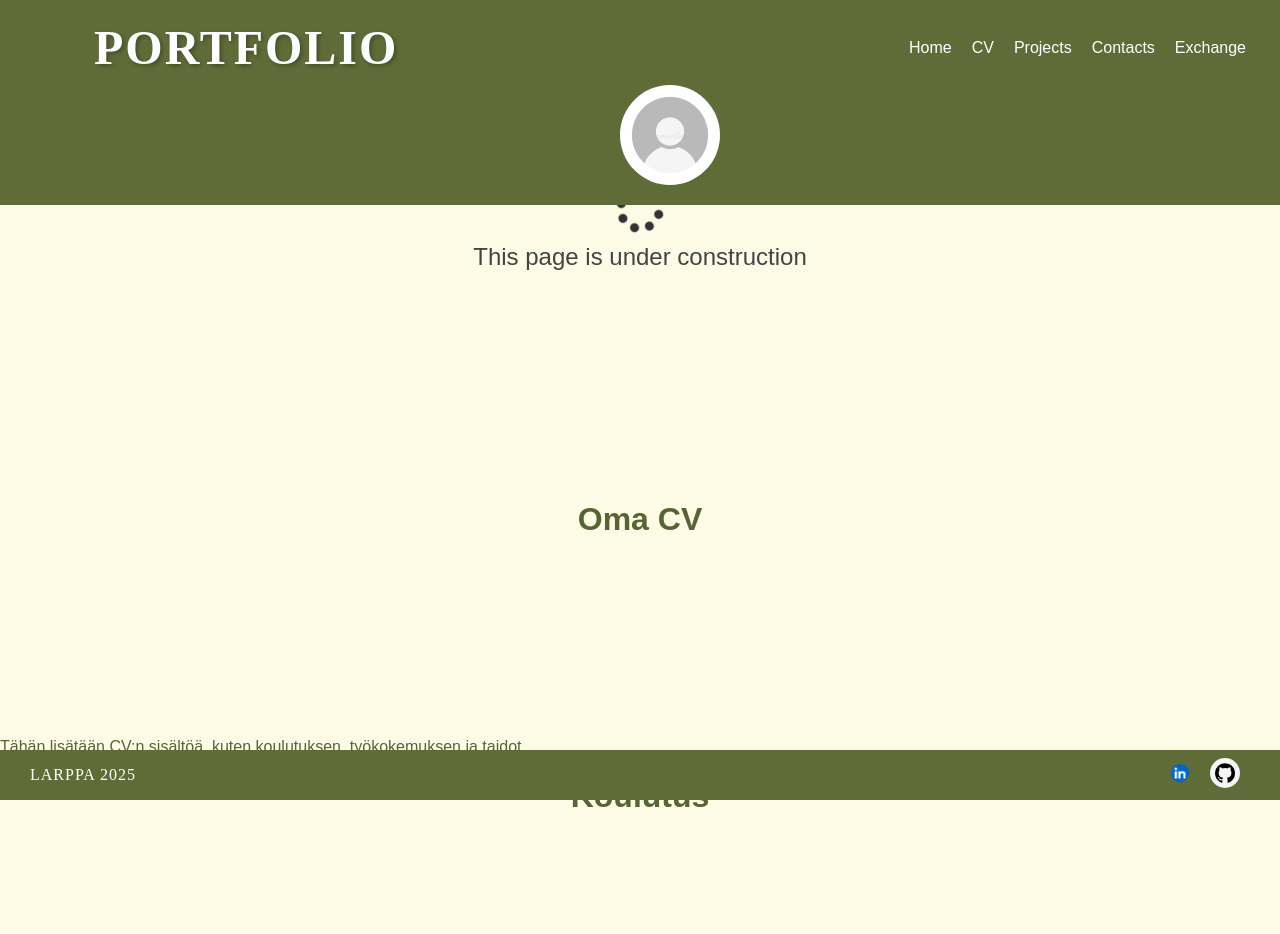
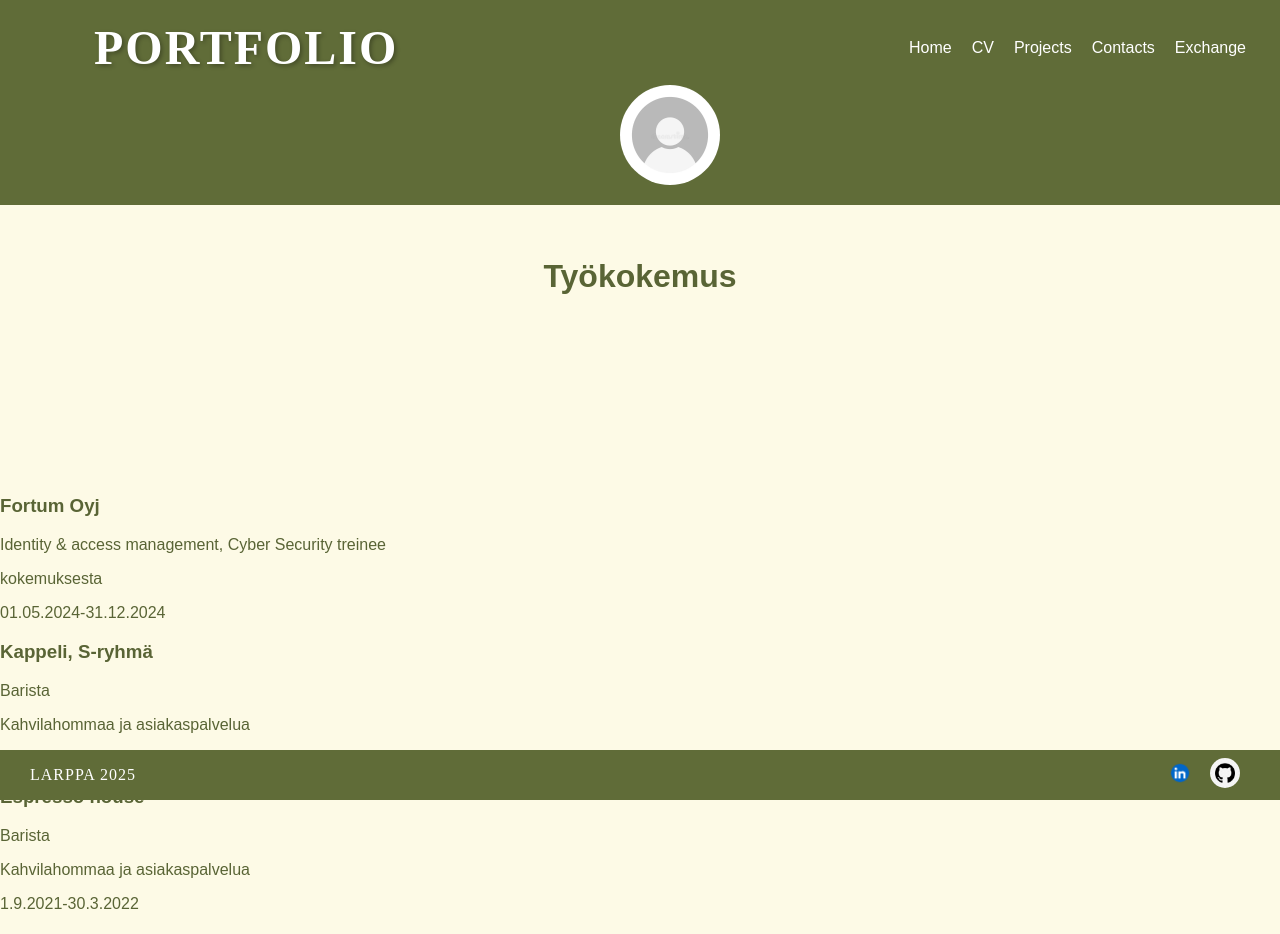
Before and after one commit to lehtio/portfolio, a React (Vite) app in the folder portfolio/: page /cv in a window 1280 px wide. Shown: the top 934 px of the page. Built offline with nearby package versions, Linux system fonts and the light colour scheme.

Commit message:
yksinkertainen listaus työkokemuksesta ilman css korjaamista

```diff
--- a/portfolio/src/App.css
+++ b/portfolio/src/App.css
@@ -8,5 +8,5 @@ body {
 }
 
 .main-content {
-  padding-top: 200px;
+  padding-top: 2o0px;
 }
--- /dev/null
+++ b/portfolio/src/components/Tyokokemus.jsx
@@ -0,0 +1,46 @@
+import React from 'react';
+import { Link } from "react-router-dom"; // React Router käyttöön
+
+const tyokokemus = [
+  {
+    workplace: "Fortum Oyj",
+    title: "Identity & access management, Cyber Security treinee",
+    description: "kokemuksesta",
+    workingtime: "01.05.2024-31.12.2024"
+  },
+  {
+    workplace: "Kappeli, S-ryhmä",
+    title: "Barista",
+    description: "Kahvilahommaa ja asiakaspalvelua",
+    workingtime: "1.5.2023-15.8.2023"
+  },
+  {
+    workplace: "Espresso house",
+    title: "Barista",
+    description: "Kahvilahommaa ja asiakaspalvelua",
+    workingtime: "1.9.2021-30.3.2022",
+  },
+  {
+    workplace: "AG Oy",
+    title: "Jäätelönmyyjä",
+    description: "jätskiä, asiakaspalvelua, uusien kouluttamista",
+    workingtime: "Kesät 2018-2021"
+  }
+];
+
+export default function Opinnot() {
+  return (
+    <div className="tyo-list">
+      {tyokokemus.map((tyo, index) => (
+        <div key={index} className="tyo-item">
+          <div className="tyo-info">
+            <h3>{tyo.workplace}</h3>
+            <p>{tyo.title}</p>
+            <p>{tyo.description} </p>
+            <p>{tyo.workingtime}</p>
+          </div>
+        </div>
+      ))}
+    </div>
+  );
+}
--- a/portfolio/src/pages/CV.jsx
+++ b/portfolio/src/pages/CV.jsx
@@ -1,6 +1,7 @@
 import LoadingScreen from "../components/LoadingScreen.jsx";
 import Opinnot from "../components/Opinnot.jsx";
 import Harrastukset from "../components/Harrastukset.jsx";
+import Tyokokemus from "../components/Tyokokemus.jsx";
 
 
 
@@ -8,13 +9,12 @@ import Harrastukset from "../components/Harrastukset.jsx";
 export default function CV() {
     return (
       <div className="cv-container">
-        <LoadingScreen />
+
         <h1>Oma CV</h1>
-        <p>Tähän lisätään CV:n sisältöä, kuten koulutuksen, työkokemuksen ja taidot.</p>
+        <h1>Työkokemus</h1>
+        <Tyokokemus />
+        <h1>Koulutus</h1>
 
-
-
-        <h1>Koulutus</h1>
         <Opinnot />
 
         <h1>Vapaaehotistoiminta</h1>
--- a/portfolio/src/pages/Exchange.jsx
+++ b/portfolio/src/pages/Exchange.jsx
@@ -53,6 +53,7 @@ export default function Exchange() {
         management to get a better understanding of the field and its different aspects.
       </p>
 
+      <h2>Exchange courses</h2>
       <div className="course-list">
         {courses.map((course, index) => (
           <div key={index} className="course-item">
@@ -67,7 +68,7 @@ export default function Exchange() {
             )}
           </div>
         ))}
-        <LoadingScreen />
+
       </div>
     </div>
   );
--- a/portfolio/src/pages/projektiSivu.jsx
+++ b/portfolio/src/pages/projektiSivu.jsx
@@ -1,13 +1,15 @@
 import LoadingScreen from "../components/LoadingScreen";
 import Projektit from "../components/Projects.jsx";
 import React from "react";
+import "../styles/ProjektiSivu.css";
+
 
 export default function Projects() {
     return (
       <div className="projekti-container">
         <h1>Omat prokkikset</h1>
         <p>Tähän lisätään projektit.</p>
-        <LoadingScreen />
+
         <Projektit />
       </div>
     );
--- a/portfolio/src/styles/ExchangePage.css
+++ b/portfolio/src/styles/ExchangePage.css
@@ -12,7 +12,8 @@
 
 
   .course-list {
-    margin-top: 20px;
+    margin-top: 30px;
+    margin-bottom: 100px;
   }
 
   .course-item {
--- /dev/null
+++ b/portfolio/src/styles/ProjektiSivu.css
@@ -0,0 +1,4 @@
+h1 {
+    text-align: center;
+    margin-bottom: 200px;
+  }
```
